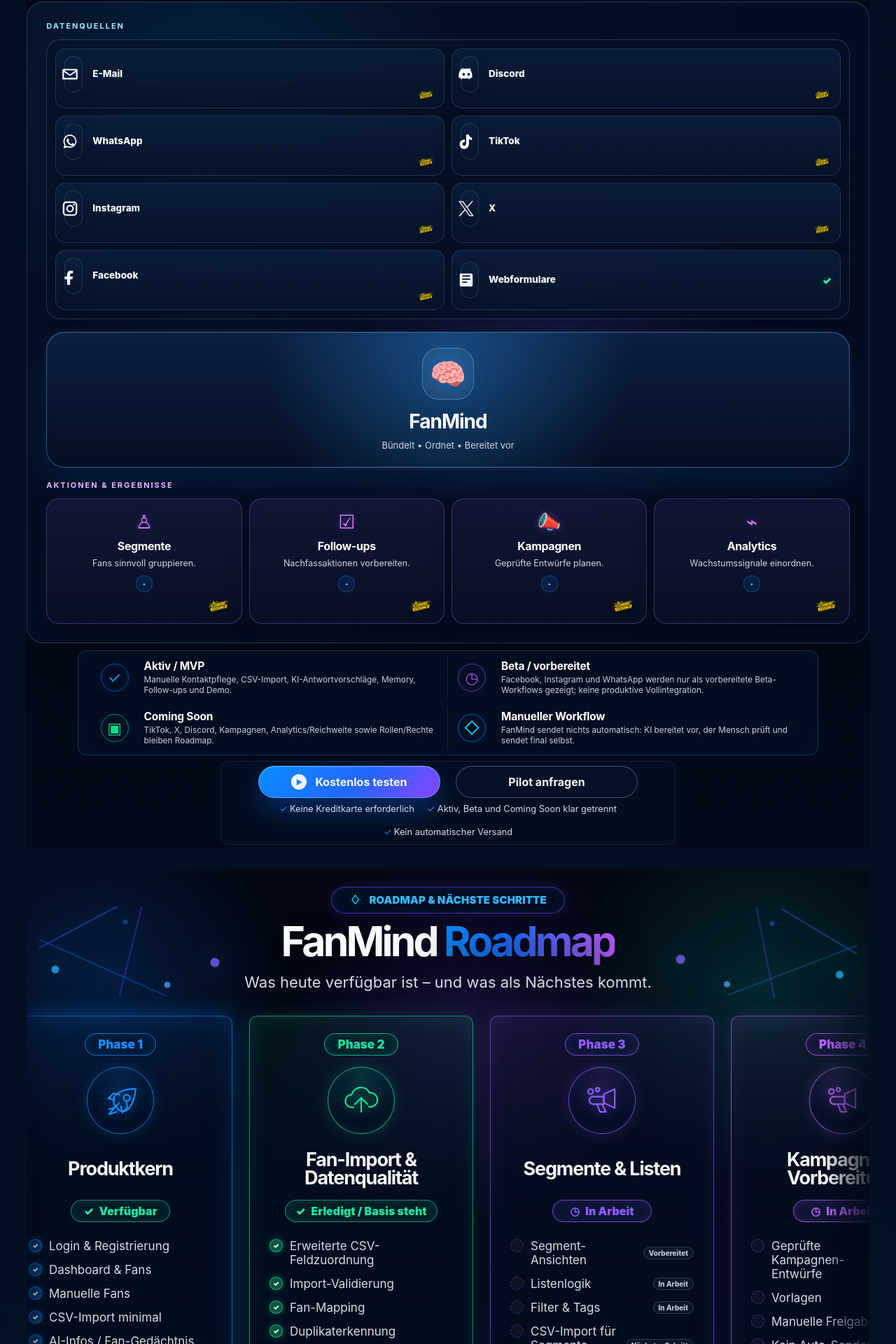
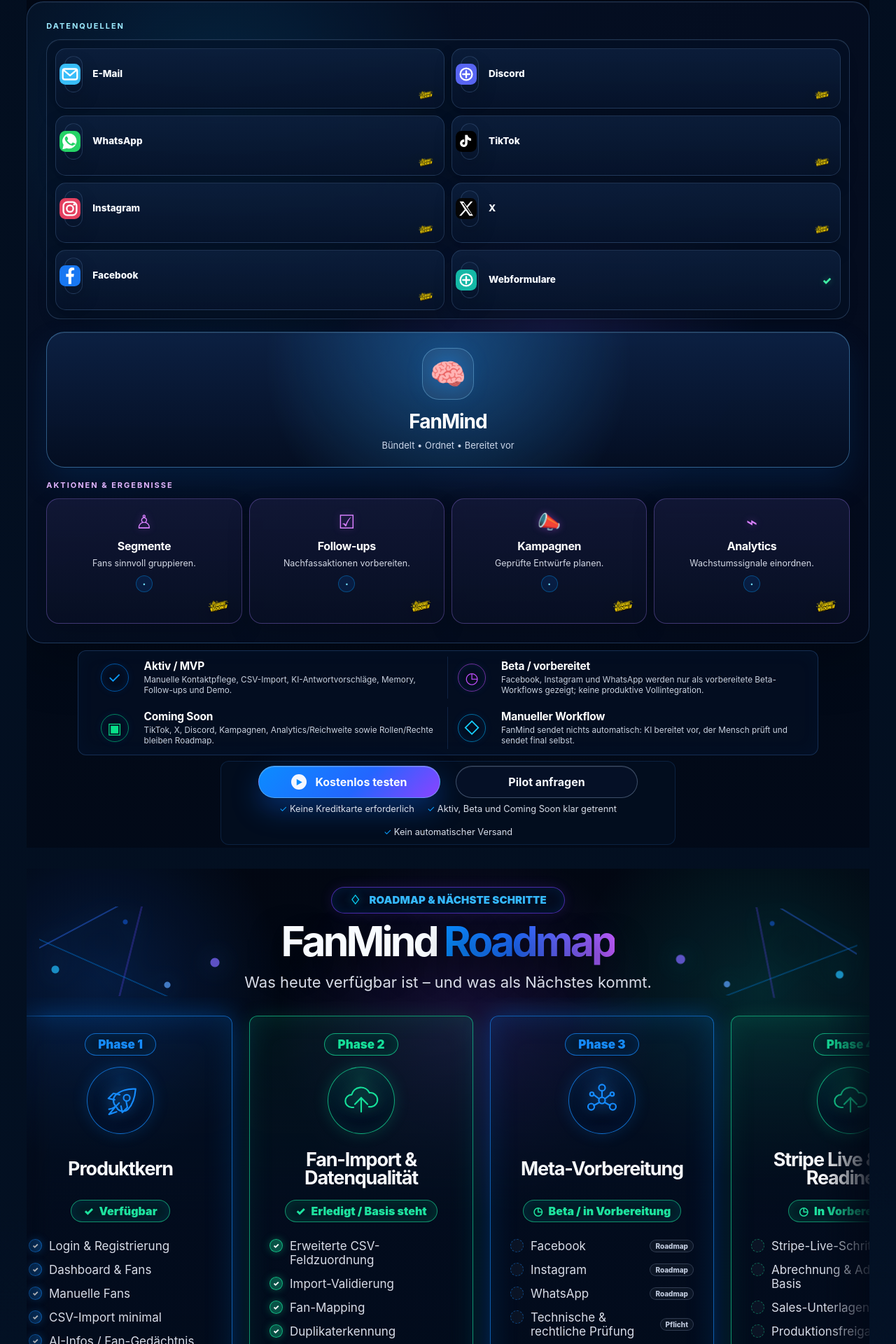
Before and after one commit to Bernds-tech/FanMind, a Next.js app: page / in a window 1280 px wide. Shown: the part 8436-10356 px from the top of the page at 70% size. Built offline with nearby package versions, Linux system fonts and the light colour scheme.

Commit message:
Fix roadmap phase order and pricing status

```diff
--- a/src/app/admin/roadmap/page.tsx
+++ b/src/app/admin/roadmap/page.tsx
@@ -39,7 +39,7 @@
             <span className={styles.eyebrow}>Produktplanung</span>
             <h1>Roadmap-Phasen intern verfolgen</h1>
             <p>
-              Die Reihenfolge entspricht der öffentlichen Landingpage: Die Phasen laufen wieder logisch aufsteigend von 01 bis 12 und nutzen dieselbe zentrale Datenquelle.
+              Die Reihenfolge entspricht der öffentlichen Landingpage: Die priorisierten Phasen sind neu auf 01 bis 12 nummeriert und nutzen dieselbe zentrale Datenquelle.
             </p>
           </div>
           <Link className={styles.primaryLink} href="/landing-v2#roadmap">Öffentliche Roadmap prüfen</Link>
--- a/src/app/landing-v2/page.tsx
+++ b/src/app/landing-v2/page.tsx
@@ -23,7 +23,7 @@
 function statusVariantFromLabel(status?: string): FeatureStatusLabelVariant | undefined {
   if (!status) return undefined;
   if (["Roadmap", "In Kürze", "Coming Soon"].includes(status)) return "roadmap";
-  if (["Beta / in Vorbereitung"].includes(status)) return "preview";
+  if (["Beta / in Vorbereitung", "Pilot-Upgrade", "Auf Anfrage"].includes(status)) return "preview";
   if (["Vorschau", "Preview", "BETA"].includes(status)) return "preview";
   if (["Geplant", "Planned"].includes(status)) return "planned";
   if (["Aktiv", "Bereit", "Verfügbar", "Aktiv", "Active"].includes(status)) return "active";
@@ -743,7 +743,7 @@
     href: "#kontakt",
     tone: "blue",
     featured: false,
-    status: "Auf Anfrage",
+    status: "Pilot-Upgrade",
     features: ["Mehrere Profile als Ausbaupfad", "Basis-Segmente und Listen in Vorbereitung", "Reichweiten- und Performance-Signale als Roadmap", "Kein automatischer Versand", "Umfang wird vor Buchung gemeinsam geprüft", "Keine falschen Live-Integrationen"],
   },
   {
--- a/src/components/PlatformLogo.module.css
+++ b/src/components/PlatformLogo.module.css
@@ -44,6 +44,12 @@
   width: var(--platform-logo-icon-size);
   height: var(--platform-logo-icon-size);
   display: block;
+}
+.assetIcon {
+  width: 100%;
+  height: 100%;
+  display: block;
+  object-fit: cover;
 }
 .label {
   color: #e2e8f0;
--- a/src/components/PlatformLogo.tsx
+++ b/src/components/PlatformLogo.tsx
@@ -262,7 +262,36 @@
   );
 }
 
+const platformLogoAssets: Partial<Record<NormalizedPlatform, string>> = {
+  facebook: "/channel-logos/facebook.svg",
+  instagram: "/channel-logos/instagram.svg",
+  whatsapp: "/channel-logos/whatsapp.svg",
+  telegram: "/channel-logos/telegram.svg",
+  discord: "/channel-logos/discord.svg",
+  tiktok: "/channel-logos/tiktok.svg",
+  x: "/channel-logos/twitter.svg",
+  twitter: "/channel-logos/twitter.svg",
+  youtube: "/channel-logos/youtube.svg",
+  linkedin: "/channel-logos/linkedin.svg",
+  email: "/channel-logos/email.svg",
+  webform: "/channel-logos/webform.svg",
+  onlyfans: "/channel-logos/onlyfans.svg",
+  snapchat: "/channel-logos/snapchat.svg",
+  threads: "/channel-logos/threads.svg",
+  reddit: "/channel-logos/reddit.svg",
+  twitch: "/channel-logos/twitch.svg",
+  pinterest: "/channel-logos/pinterest.svg",
+  patreon: "/channel-logos/patreon.svg",
+  shopify: "/channel-logos/shopify.svg",
+  manual: "/channel-logos/csv.svg",
+};
+
 function PlatformSvg({ platform }: { platform: NormalizedPlatform }) {
+  const assetSrc = platformLogoAssets[platform];
+  if (assetSrc) {
+    return <img className={styles.assetIcon} src={assetSrc} alt="" aria-hidden="true" />;
+  }
+
   if (platform === "facebook")
     return (
       <svg className={styles.icon} viewBox="0 0 24 24" aria-hidden="true">
--- a/src/config/roadmap.ts
+++ b/src/config/roadmap.ts
@@ -35,6 +35,7 @@
       { label: "Fan-Analyse-Report", state: "done" },
     ],
   },
+
   {
     number: "02",
     phase: "Phase 2",
@@ -52,9 +53,77 @@
       { label: "Segment-Vorbereitung", state: "done" },
     ],
   },
+
   {
     number: "03",
     phase: "Phase 3",
+    icon: "integrations",
+    title: "Meta-Vorbereitung",
+    status: "Beta / in Vorbereitung",
+    statusIcon: "◷",
+    tone: "blue",
+    availability: "upcoming",
+    items: [
+      { label: "Facebook", state: "planned", status: "Roadmap" },
+      { label: "Instagram", state: "planned", status: "Roadmap" },
+      { label: "WhatsApp", state: "planned", status: "Roadmap" },
+      { label: "Technische & rechtliche Prüfung", state: "planned", status: "Pflicht" },
+    ],
+  },
+
+  {
+    number: "04",
+    phase: "Phase 4",
+    icon: "upload",
+    title: "Stripe Live & Sales Readiness",
+    status: "In Vorbereitung",
+    statusIcon: "◷",
+    tone: "green",
+    availability: "upcoming",
+    items: [
+      { label: "Stripe-Live-Schritte", state: "planned", status: "Geplant" },
+      { label: "Abrechnung & Admin-Basis", state: "planned", status: "In Arbeit" },
+      { label: "Sales-Unterlagen", state: "planned", status: "Nächster Schritt" },
+      { label: "Produktionsfreigabe", state: "later", status: "Coming Soon" },
+    ],
+  },
+
+  {
+    number: "05",
+    phase: "Phase 5",
+    icon: "analytics",
+    title: "Produktion & Testumgebung",
+    status: "Geplant",
+    statusIcon: "◇",
+    tone: "violet",
+    availability: "later",
+    items: [
+      { label: "Produktions- und Testdaten trennen", state: "later", status: "Geplant" },
+      { label: "Release-Checks", state: "later", status: "Geplant" },
+      { label: "Umgebungs-Governance", state: "later", status: "Geplant" },
+    ],
+  },
+
+  {
+    number: "06",
+    phase: "Phase 6",
+    icon: "integrations",
+    title: "Weitere Social-Kanäle",
+    status: "Später",
+    statusIcon: "◇",
+    tone: "gold",
+    availability: "later",
+    items: [
+      { label: "TikTok", state: "later", status: "Roadmap" },
+      { label: "X / Twitter", state: "later", status: "Roadmap" },
+      { label: "Discord", state: "later", status: "Roadmap" },
+      { label: "LinkedIn & weitere Kanäle", state: "later", status: "Roadmap" },
+    ],
+  },
+
+  {
+    number: "07",
+    phase: "Phase 7",
     icon: "campaign",
     title: "Segmente & Listen",
     status: "In Arbeit",
@@ -68,9 +137,10 @@
       { label: "CSV-Import für Segmente nutzen", state: "planned", status: "Nächster Schritt" },
     ],
   },
+
   {
-    number: "04",
-    phase: "Phase 4",
+    number: "08",
+    phase: "Phase 8",
     icon: "campaign",
     title: "Kampagnen-Vorbereitung",
     status: "In Arbeit",
@@ -84,9 +154,10 @@
       { label: "Kein Auto-Senden", state: "planned", status: "Guardrail" },
     ],
   },
+
   {
-    number: "05",
-    phase: "Phase 5",
+    number: "09",
+    phase: "Phase 9",
     icon: "analytics",
     title: "Analytics & Reichweitenerkennung",
     status: "In Kürze",
@@ -101,69 +172,7 @@
       { label: "Keine Vollanalytics als Live-Suite", state: "planned", status: "Ehrlich" },
     ],
   },
-  {
-    number: "06",
-    phase: "Phase 6",
-    icon: "integrations",
-    title: "Meta-Vorbereitung",
-    status: "Beta / in Vorbereitung",
-    statusIcon: "◷",
-    tone: "blue",
-    availability: "upcoming",
-    items: [
-      { label: "Facebook", state: "planned", status: "Roadmap" },
-      { label: "Instagram", state: "planned", status: "Roadmap" },
-      { label: "WhatsApp", state: "planned", status: "Roadmap" },
-      { label: "Technische & rechtliche Prüfung", state: "planned", status: "Pflicht" },
-    ],
-  },
-  {
-    number: "07",
-    phase: "Phase 7",
-    icon: "upload",
-    title: "Stripe Live & Sales Readiness",
-    status: "In Vorbereitung",
-    statusIcon: "◷",
-    tone: "green",
-    availability: "upcoming",
-    items: [
-      { label: "Stripe-Live-Schritte", state: "planned", status: "Geplant" },
-      { label: "Abrechnung & Admin-Basis", state: "planned", status: "In Arbeit" },
-      { label: "Sales-Unterlagen", state: "planned", status: "Nächster Schritt" },
-      { label: "Produktionsfreigabe", state: "later", status: "Coming Soon" },
-    ],
-  },
-  {
-    number: "08",
-    phase: "Phase 8",
-    icon: "analytics",
-    title: "Produktion & Testumgebung",
-    status: "Geplant",
-    statusIcon: "◇",
-    tone: "violet",
-    availability: "later",
-    items: [
-      { label: "Produktions- und Testdaten trennen", state: "later", status: "Geplant" },
-      { label: "Release-Checks", state: "later", status: "Geplant" },
-      { label: "Umgebungs-Governance", state: "later", status: "Geplant" },
-    ],
-  },
-  {
-    number: "09",
-    phase: "Phase 9",
-    icon: "integrations",
-    title: "Weitere Social-Kanäle",
-    status: "Später",
-    statusIcon: "◇",
-    tone: "gold",
-    availability: "later",
-    items: [
-      { label: "TikTok", state: "later", status: "Roadmap" },
-      { label: "X / Twitter", state: "later", status: "Roadmap" },
-      { label: "Discord", state: "later", status: "Roadmap" },
-      { label: "LinkedIn & weitere Kanäle", state: "later", status: "Roadmap" },
-    ],
-  },
+
   {
     number: "10",
     phase: "Phase 10",
@@ -179,6 +188,7 @@
       { label: "Auditierbare Freigaben", state: "later", status: "Roadmap" },
     ],
   },
+
   {
     number: "11",
     phase: "Phase 11",
@@ -194,6 +204,7 @@
       { label: "Workspace-Grenzen", state: "later", status: "Roadmap" },
     ],
   },
+
   {
     number: "12",
     phase: "Phase 12",
```
Also changed, not shown: public/channel-logos/linkedin.svg.
